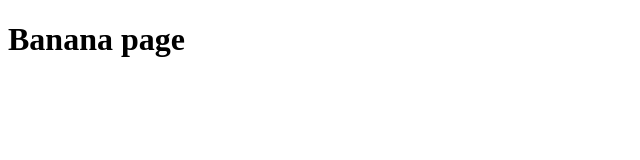
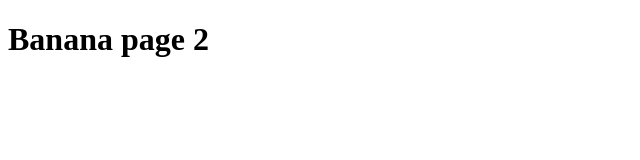
Before and after one commit to Shubhamjain2908/tickethub, a Next.js app in the folder client/: page /banana in a window 1280 px wide. Shown: the top 160 px of the page, without its empty margins (0-640 px from the left). Built offline with nearby package versions, Linux system fonts and the light colour scheme.

Commit message:
file detextion fix for NextJs app running inside a container

```diff
--- /dev/null
+++ b/client/next.config.js
@@ -0,0 +1,6 @@
+module.exports = {
+    webpackDevMiddleware: config => {
+        config.watchOptions.poll = 300;
+        return config;
+    }
+}
--- a/client/pages/banana.js
+++ b/client/pages/banana.js
@@ -1,3 +1,3 @@
 export default () => {
-    return <h1>Banana page</h1>;
+    return <h1>Banana page 2</h1>;
 }
```
